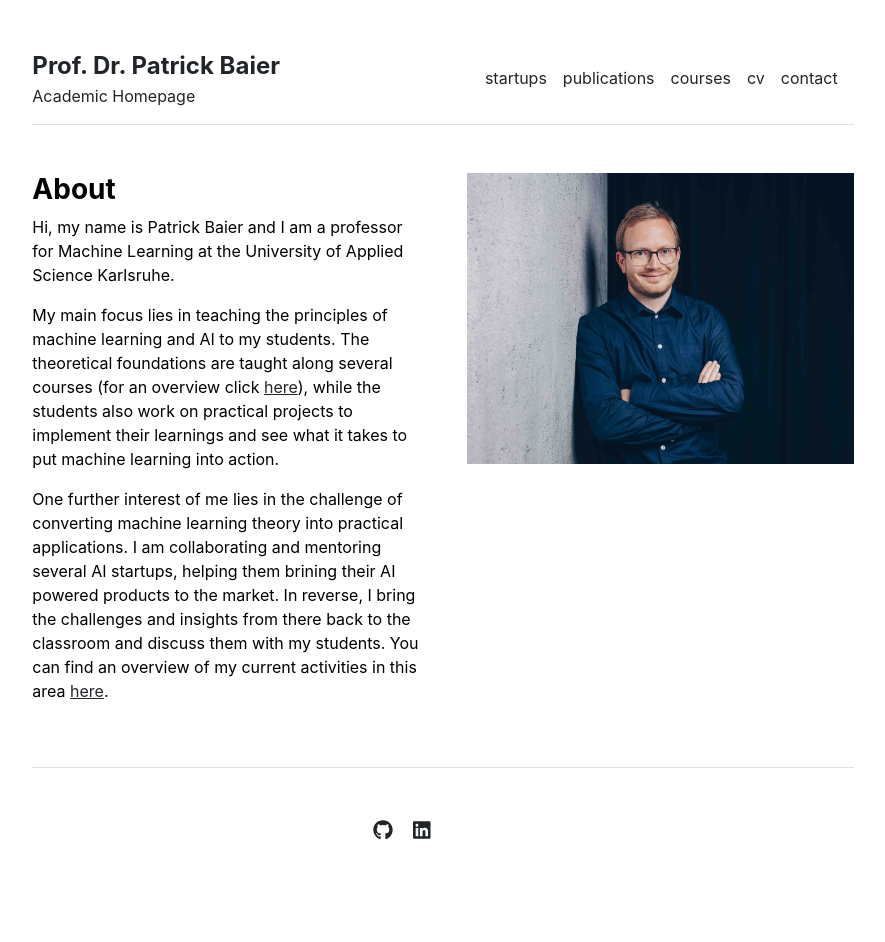
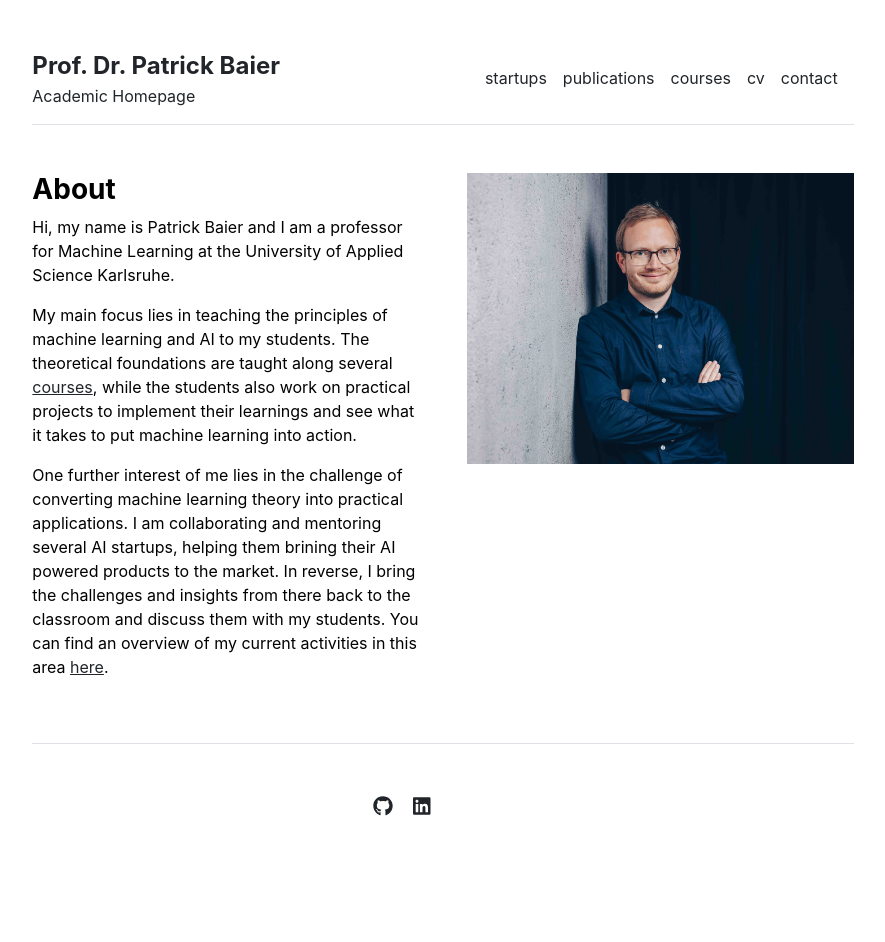
Before and after one commit to pabair/pabair.github.io, a Jekyll site: the page built from index.md, in a window 1280 px wide. Shown: the whole page, without its empty margins (197-1082 px from the left). Built offline with Jekyll 4.4.1, drawn with Linux system fonts in a browser that asks for light colours; after the commit the page ends 918 px from its top, so only the background shows below that.

Commit message:
added content

```diff
--- a/index.md
+++ b/index.md
@@ -5,8 +5,7 @@ title: "Home"
 
 Hi, my name is Patrick Baier and I am a professor for Machine Learning at the University of Applied Science Karlsruhe.
 
-My main focus lies in teaching the principles of machine learning and AI to my students. The theoretical foundations are taught along several courses
-(for an overview click [here](https://pabair.github.io/courses.html)), while the students also work on practical projects to implement their learnings and see what it takes to put machine learning into action.
+My main focus lies in teaching the principles of machine learning and AI to my students. The theoretical foundations are taught along several [courses](https://pabair.github.io/courses.html), while the students also work on practical projects to implement their learnings and see what it takes to put machine learning into action.
 
 One further interest of me lies in the challenge of converting machine learning theory into practical applications. I am collaborating and mentoring several AI startups, helping them brining their AI powered products to the market. In reverse, I bring the challenges and insights from there back to the classroom and discuss them with my students.
 You can find an overview of my current activities in this area [here](https://pabair.github.io/startups.html).
```
